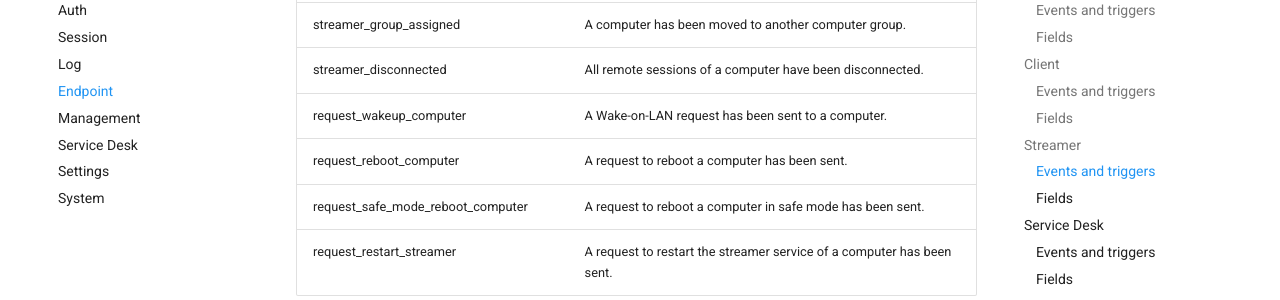
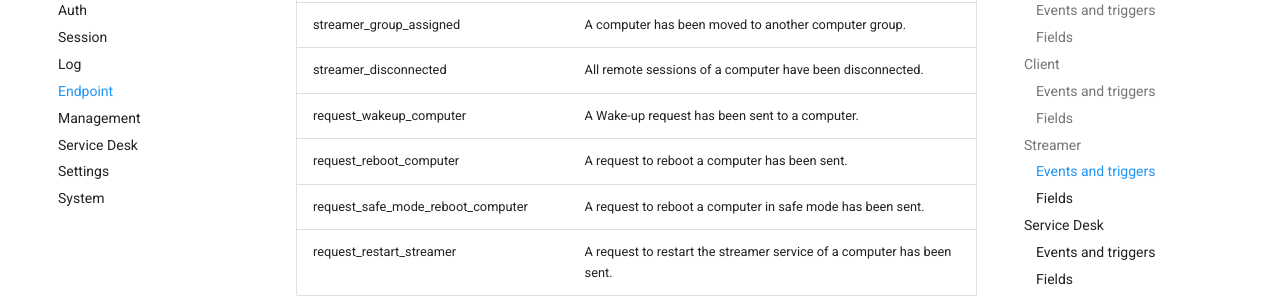
Before and after one commit to little-potato/my-syslog-docs, an MkDocs documentation site: the page built from docs/category/endpoint.md, in a window 1280 px wide and 900 px high, scrolled down 2757 px. Shown: the part 152-452 px from the top of the window. Built offline with MkDocs 1.6.1 and Material for MkDocs 9.7.7, drawn with Linux system fonts in a browser that asks for light colours.

Commit message:
Update endpoint.md

```diff
--- a/docs/category/endpoint.md
+++ b/docs/category/endpoint.md
@@ -68,7 +68,7 @@
 | streamer_note_updated | The note of a computer has been updated. |
 | streamer_group_assigned | A computer has been moved to another computer group. |
 | streamer_disconnected | All remote sessions of a computer have been disconnected. |
-| request_wakeup_computer | A Wake-on-LAN request has been sent to a computer. |
+| request_wakeup_computer | A Wake-up request has been sent to a computer. |
 | request_reboot_computer | A request to reboot a computer has been sent. |
 | request_safe_mode_reboot_computer | A request to reboot a computer in safe mode has been sent. |
 | request_restart_streamer | A request to restart the streamer service of a computer has been sent. |
```
